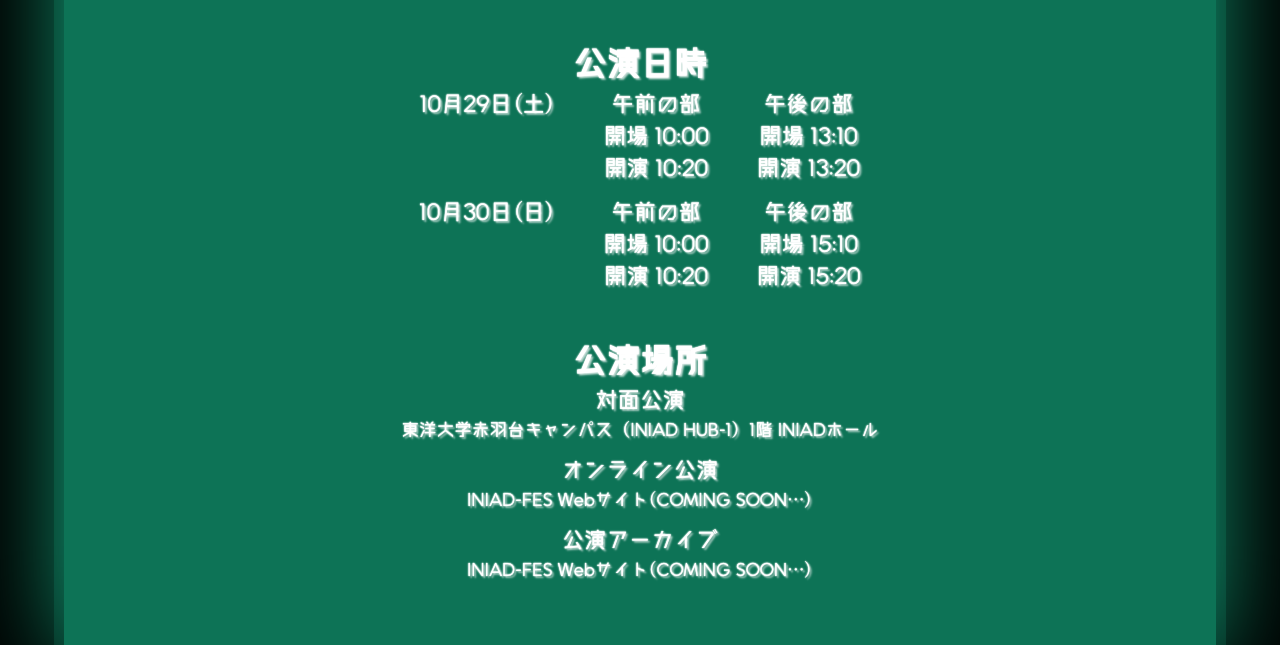
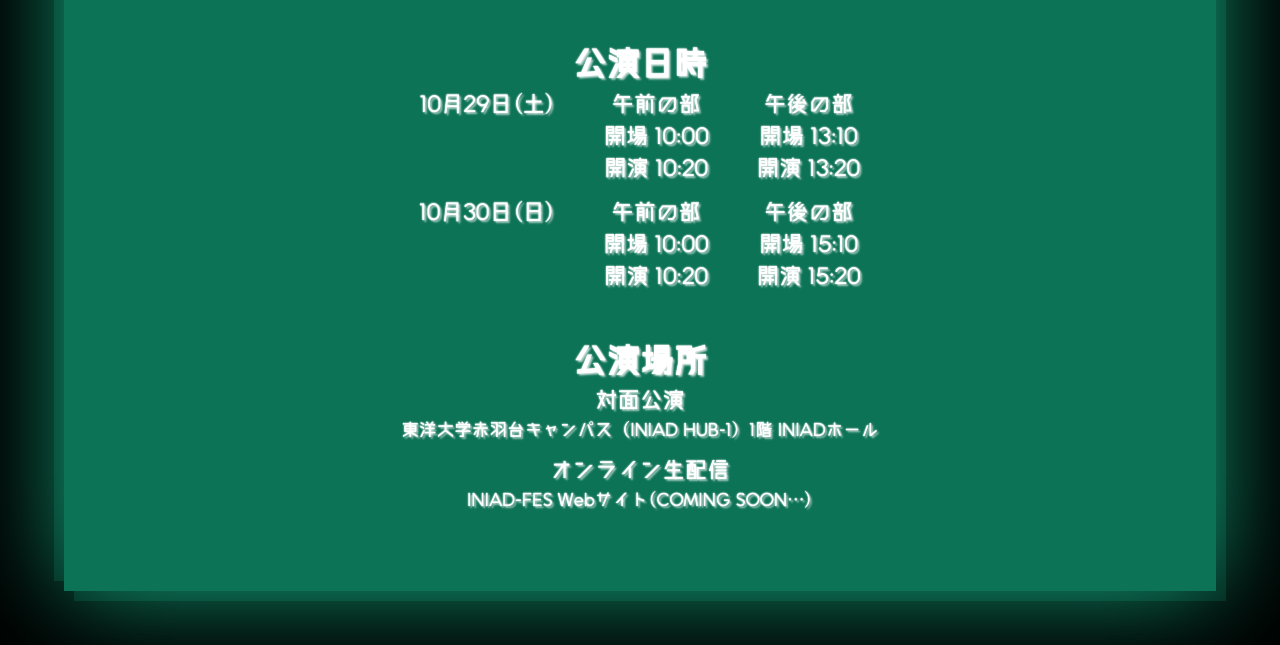
Before and after one commit to iniactors/iniactors.github.io, a website built with Vite: page src/btz-2022/about.html in a window 1280 px wide. Shown: the part 868-1513 px from the top of the page. Built offline with nearby package versions, Linux system fonts and the light colour scheme; a web font is replaced by a local one.

Commit message:
BTZのアーカイブに関しての記述をコメントアウト

```diff
--- a/src/btz-2022/about.html
+++ b/src/btz-2022/about.html
@@ -141,10 +141,12 @@
         <dl class="place">
           <dt>対面公演</dt>
           <dd>東洋大学赤羽台キャンパス（INIAD HUB-1）1階 INIADホール</dd>
-          <dt>オンライン公演</dt>
+          <dt>オンライン生配信</dt>
           <dd>INIAD-FES Webサイト(COMING SOON…)</dd>
-          <dt>公演アーカイブ</dt>
+          <!--
+          <dt>公演アーカイブ配信</dt>
           <dd>INIAD-FES Webサイト(COMING SOON…)</dd>
+          -->
         </dl>
       </section>
     </main>
```
